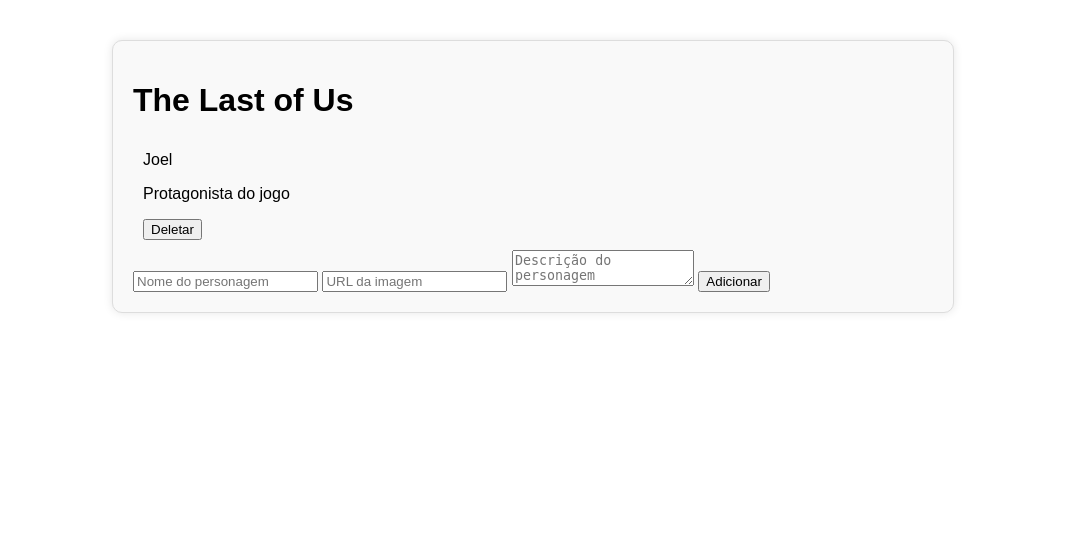
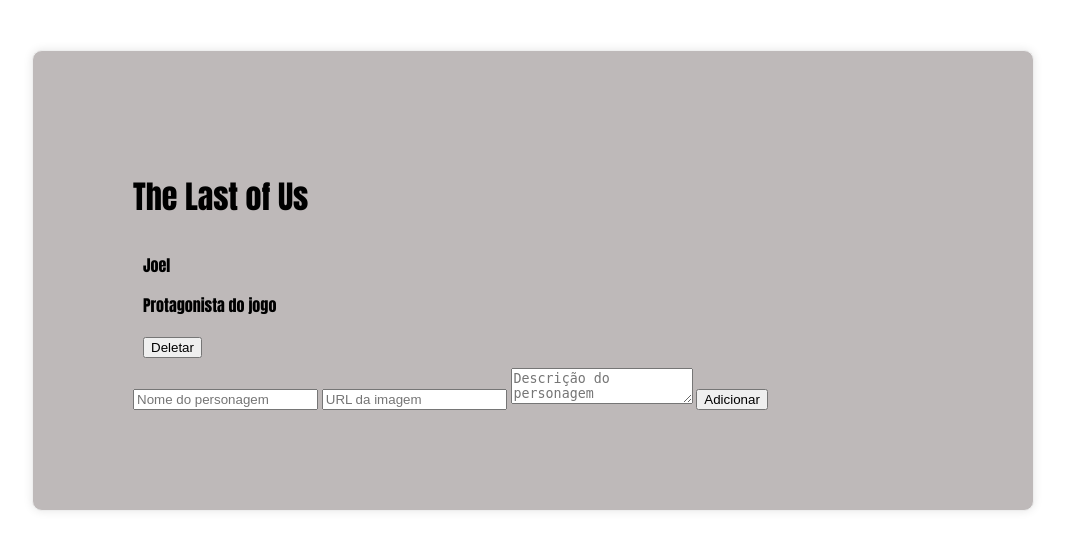
Before and after one commit to CriativoCoders/API_TheLastOfus_Nova, a FastAPI app: page / in a window 1280 px wide. Shown: the top 550 px of the page, without its empty margins (107-1172 px from the left). Run offline with FastAPI, Linux system fonts and the light colour scheme.

Commit message:
novo_sexta-feira_prazoAdiado

```diff
--- a/static/style.css
+++ b/static/style.css
@@ -1,8 +1,8 @@
 body {
-    background-color: #f2f2f2;
+    background-color: #ffffff;
     font-family: Arial, sans-serif;
 }
 
 h1 {
-    color: #00698f;
+    color: #000000;
 }
--- a/templates/index.html
+++ b/templates/index.html
@@ -1,17 +1,25 @@
 <!DOCTYPE html>
-<html>
+<html lang="pt-br">
 <head>
+    <meta charset="UTF-8">
+    <meta name="viewport" content="width=device-width, initial-scale=1.0">
+    <title>API the last Ofus</title>
+    <link rel="icon" type="image/png" href="images.png">
+</head>
+<body>
+
+    <head>
     <title>The Last of Us</title>
     <style>
         body {
-            font-family: Arial, sans-serif;
+            font-family:Impact, Haettenschweiler, 'Arial Narrow Bold', sans-serif;
         }
         .container {
             max-width: 800px;
-            margin: 40px auto;
-            padding: 20px;
-            background-color: #f9f9f9;
-            border: 1px solid #ddd;
+            margin: 50px auto;
+            padding: 100px;
+            background-color: #beb9b9;
+            border: 1px solid #eeeeee;
             border-radius: 10px;
             box-shadow: 0 0 10px rgba(0, 0, 0, 0.1);
         }
@@ -22,7 +30,7 @@
         }
         .personagem {
             padding: 10px;
-            border-bottom: 1px solid #ccc;
+            border-bottom: 4px solid #ffffff;
         }
         .personagem:last-child {
             border-bottom: none;
@@ -34,8 +42,8 @@
             border-radius: 10px;
         }
     </style>
-</head>
-<body>
+    </head>
+    <body>
     <div class="container">
         <h1>The Last of Us</h1>
         <ul class="personagens" id="personagens"></ul>
```
Also changed, not shown: README.md, templates/images.png (added).
